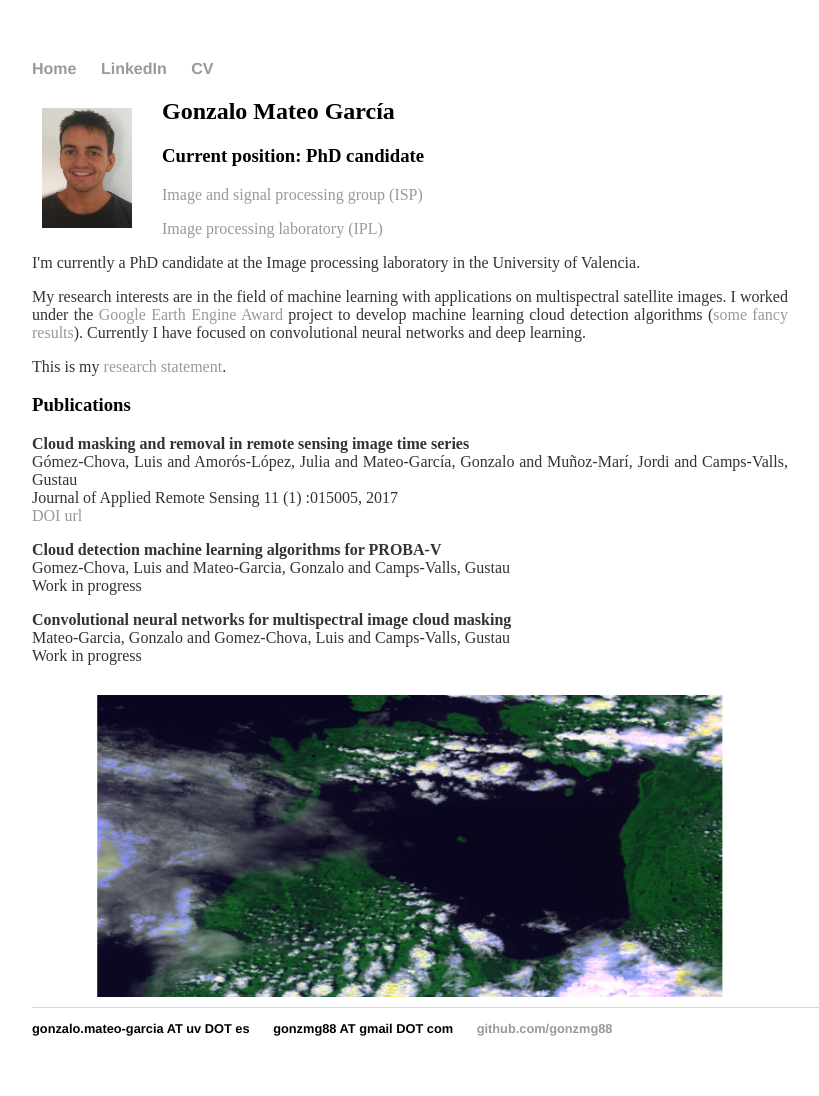
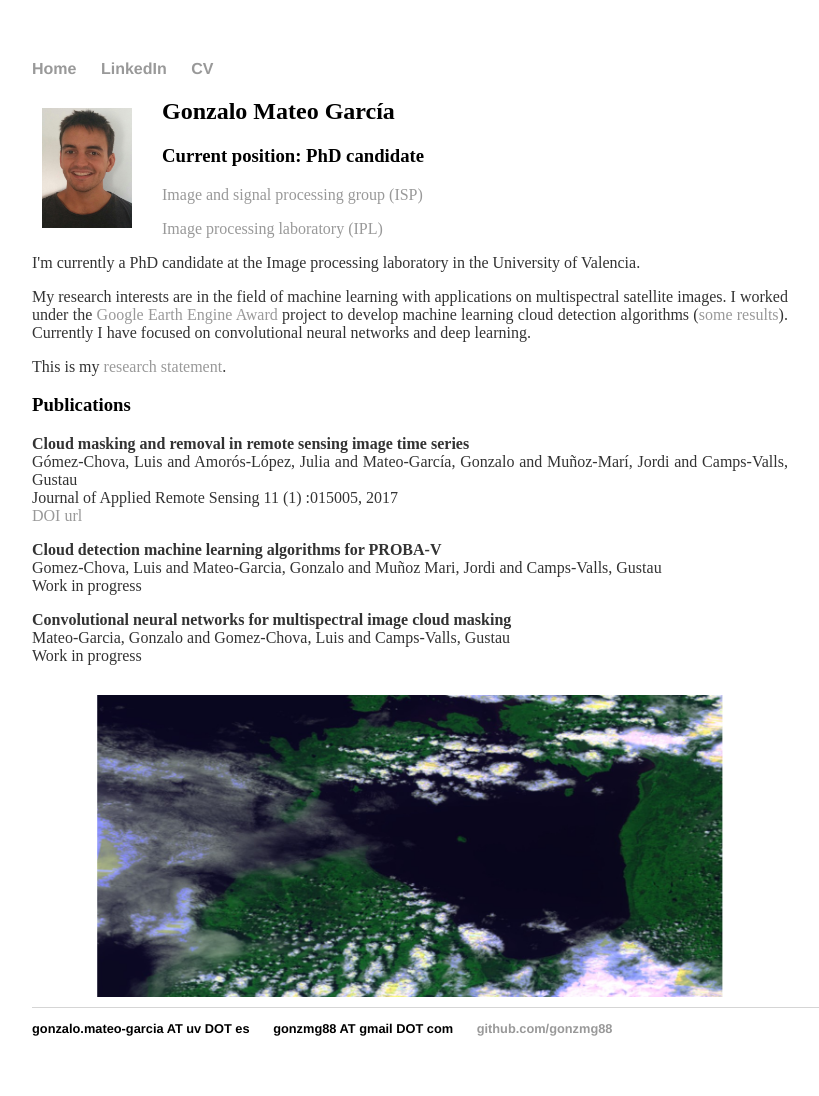
Before and after one commit to Haiiah/gonzmg88.github.io, a Jekyll site: the page built from index.html, in a window 1280 px wide. Shown: the whole page, without its empty margins (160-979 px from the left). Built offline with Jekyll 4.4.1, drawn with Linux system fonts in a browser that asks for light colours.

Commit message:
ignoring Gemlock adn added index to page

```diff
--- a/_layouts/default.html
+++ b/_layouts/default.html
@@ -13,7 +13,7 @@
 		<body>
 			<nav>
 	    		<ul>
-	        		<li><a href="/">Home</a></li>
+	        		<li><a href="index.html">Home</a></li>
 		        	<li><a href="https://www.linkedin.com/in/gonzalo-mateo-garc%C3%ADa-b7584a33/" target="blank">LinkedIn</a></li>
 	        		<li><a href="https://docs.google.com/document/d/1qwou0qWo5wE6klOWNpziDhQoxBi_PMxqzSNMK0rNRjM/edit?usp=sharing" target="blank">CV</a></li>
 	    		</ul>
--- a/index.html
+++ b/index.html
@@ -11,7 +11,7 @@ title: Gonzalo Mateo García
 	<p> <a href="http://isp.uv.es">Image and signal processing group (ISP)</a></p>
 	<p> <a href="http://ipl.uv.es">Image processing laboratory (IPL)</a></p>
 	<p> I'm currently a PhD candidate at the Image processing laboratory in the University of Valencia.</p>
-	<p> My research interests are in the field of machine learning with applications on multispectral satellite images. I worked under the <a href="https://research.google.com/research-outreach.html#/research-outreach/faculty-engagement/earth-engine-research-awards" target="blank">Google Earth Engine Award</a> project to develop machine learning cloud detection algorithms (<a href="http://isp.uv.es/projects/cdc/GEE_cloud_detection_results.html" target="blank">some fancy results</a>). Currently I have focused on convolutional neural networks and deep learning. </p>
+	<p> My research interests are in the field of machine learning with applications on multispectral satellite images. I worked under the <a href="https://research.google.com/research-outreach.html#/research-outreach/faculty-engagement/earth-engine-research-awards" target="blank">Google Earth Engine Award</a> project to develop machine learning cloud detection algorithms (<a href="http://isp.uv.es/projects/cdc/GEE_cloud_detection_results.html" target="blank">some results</a>). Currently I have focused on convolutional neural networks and deep learning. </p>
 	<p> This is my <a href="statement.pdf" target="blank">research statement</a>.</p>
 	<h3> Publications</h3>
 	<p>
@@ -22,7 +22,7 @@ title: Gonzalo Mateo García
 	</p>
 	<p>
 		<b>Cloud detection machine learning algorithms for PROBA-V</b> <br>
-		Gomez-Chova, Luis and Mateo-Garcia, Gonzalo and Camps-Valls, Gustau <br>
+		Gomez-Chova, Luis and Mateo-Garcia, Gonzalo and Muñoz Mari, Jordi and Camps-Valls, Gustau <br>
 		Work in progress
 	</p>
 	<p>
```
Also changed, not shown: 1 other file.
